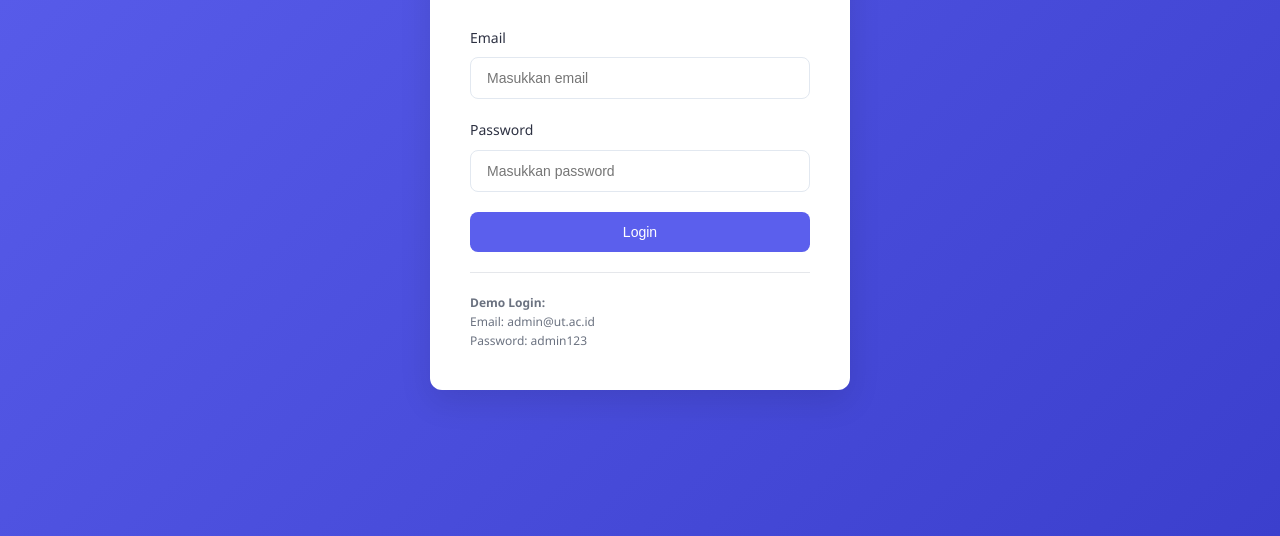
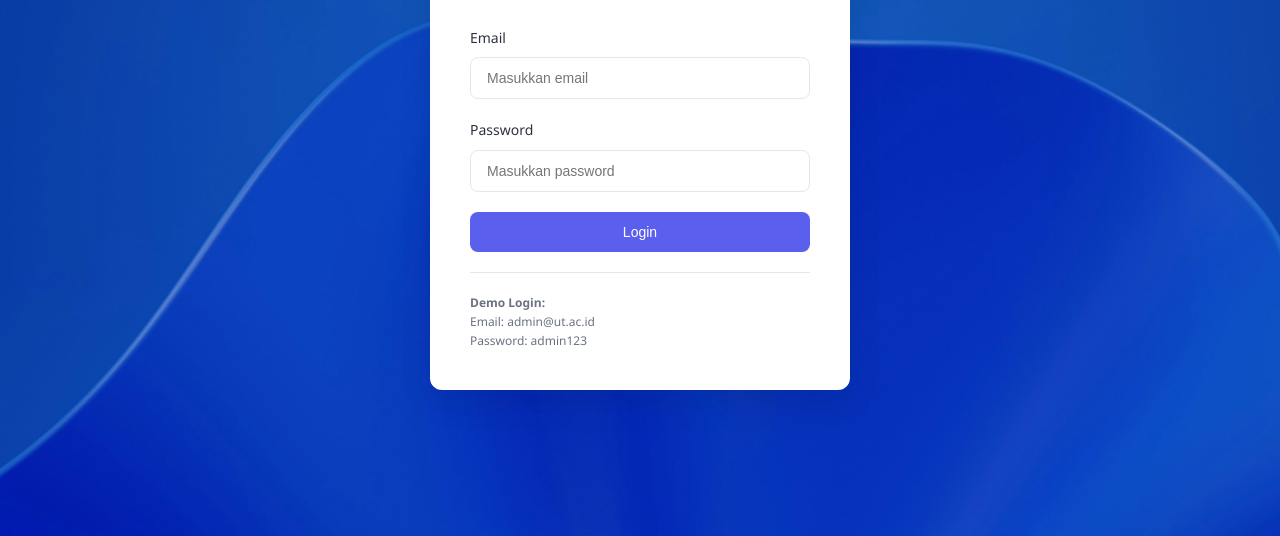
Before and after one commit to rosyidah-ut/sitta-pemrograman-web, a plain HTML site: page index.html in a window 1280 px wide. Shown: the part 264-800 px from the top of the page. Drawn offline with Linux system fonts and the light colour scheme.

Commit message:
Update background login dengan gambar

```diff
--- a/css/style.css
+++ b/css/style.css
@@ -131,8 +131,13 @@ body {
     display: flex;
     align-items: center;
     justify-content: center;
-    background: linear-gradient(135deg, var(--primary-color) 0%, var(--primary-dark) 100%);
+    background-image: url('../img/login-bg.jpg');
+    background-size: cover;
+    background-position: center;
+    background-repeat: no-repeat;
+    background-attachment: fixed;
     padding: 20px;
+    position: relative;
 }
 
 .login-box {
```
Also changed, not shown: img/login-bg.jpg (added).
